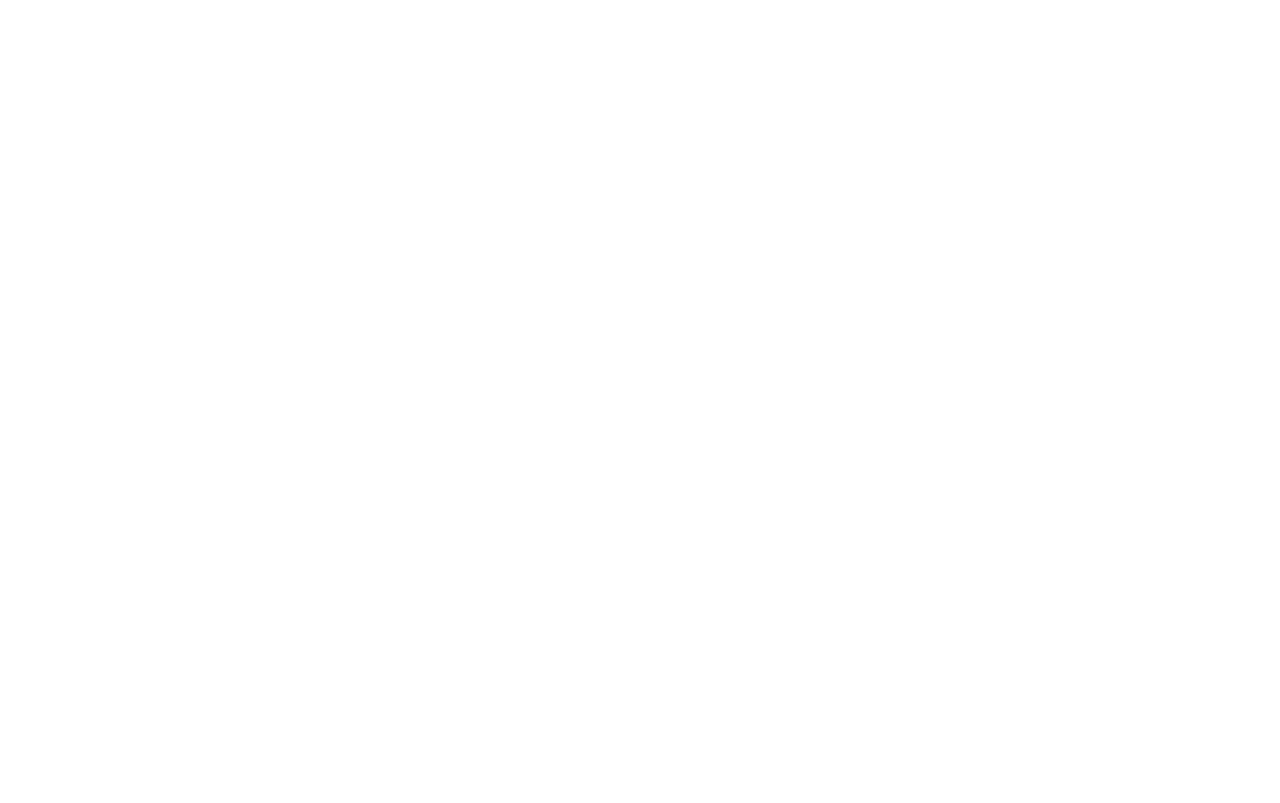
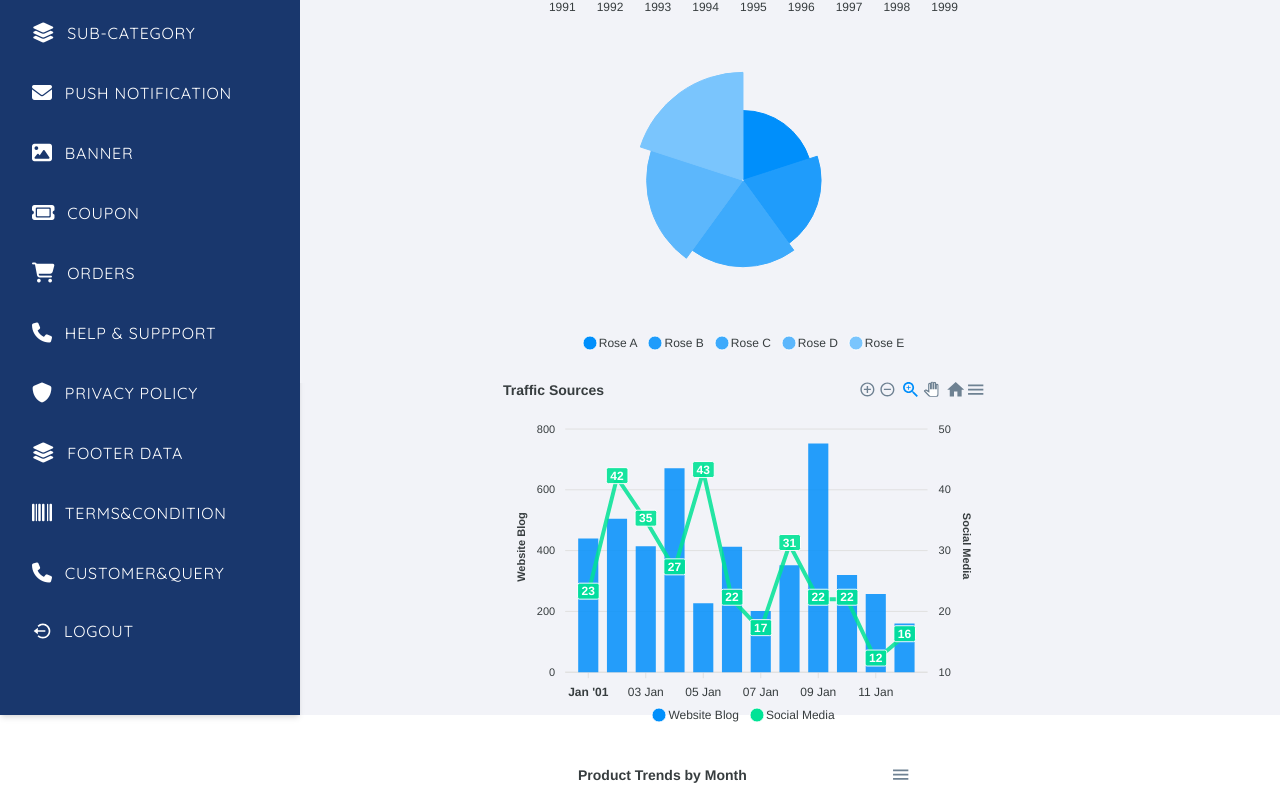
Before and after one commit to shishpal002react/Mr.-Lokender_admin_panel_update, a React (Create React App) app: page /sales_detail in a window 1280 px wide. Before the commit this address had no page. Shown: the part 417-1220 px from the top of the page. Before the commit the page ends 800 px from the top, so only its background shows below. Built offline with nearby package versions, Linux system fonts and the light colour scheme.

Commit message:
latest update

```diff
--- a/package.json
+++ b/package.json
@@ -7,6 +7,7 @@
     "@testing-library/react": "^13.3.0",
     "@testing-library/user-event": "^13.5.0",
     "antd": "^5.6.3",
+    "apexcharts": "^3.44.2",
     "axios": "^0.27.2",
     "bootstrap": "^5.2.2",
     "daisyui": "^2.24.0",
@@ -17,6 +18,7 @@
     "jodit-react": "^1.3.13",
     "mdb-react-ui-kit": "^5.0.0",
     "react": "^18.2.0",
+    "react-apexcharts": "^1.4.1",
     "react-bootstrap": "^2.5.0",
     "react-dom": "^18.2.0",
     "react-draft-wysiwyg": "^1.15.0",
--- a/src/App.js
+++ b/src/App.js
@@ -29,6 +29,7 @@
 import CustomerQuery from "./E-CommerceAdmin/pages/CustomerQueary/CustomerQuery";
 import ProductSingleView from "./E-CommerceAdmin/pages/Seller/ProductSingleView";
 import Footer_Data from "./E-CommerceAdmin/pages/Footer_data/Footer_Data";
+import SalesAnlysis from "./E-CommerceAdmin/pages/SalesAnalyis/SalesAnlysis";
 
 function App() {
   return (
@@ -50,6 +51,7 @@
         <Route path="/Orders" element={<EAdminOrders />} />
         <Route path="/privacy" element={<PrivacyPolicy />} />
         <Route path="/terms" element={<Terms />} />
+        <Route path="/sales_detail" element={<SalesAnlysis />} />
         <Route path="/seller/product/:id" element={<SellerProducts />} />
         <Route
           path="/seller/single/product/:id"
--- a/src/E-CommerceAdmin/layout/Sidebar.jsx
+++ b/src/E-CommerceAdmin/layout/Sidebar.jsx
@@ -22,11 +22,11 @@
       link: "/Customer",
       name: "Customers",
     },
-    // {
-    //   icon: <i className="fa-solid fa-user-tie text-xl mr-3 rounded-full"></i>,
-    //   link: "/VendorList",
-    //   name: "Sellers",
-    // },
+    {
+      icon: <i className="fa-solid fa-user-tie text-xl mr-3 rounded-full"></i>,
+      link: "/sales_detail",
+      name: "sales Detail",
+    },
     {
       icon: <i className="fa-solid fa-box text-xl mr-3 rounded-full"></i>,
       link: "/Product",
--- a/src/E-CommerceAdmin/pages/Orders/EAdminOrders.js
+++ b/src/E-CommerceAdmin/pages/Orders/EAdminOrders.js
@@ -8,6 +8,7 @@
 import axios from "axios";
 import { ToastContainer, toast } from "react-toastify";
 import "react-toastify/dist/ReactToastify.css";
+import SpinnerComp from "../../../SellerPanel/pages/Component/SpinnerComp";
 
 const EAdminOrders = () => {
   const [modalShow, setModalShow] = useState(false);
@@ -176,7 +177,8 @@
         </div>
         <section className="sectionCont">
           {data?.length === 0 || !data ? (
-            <Alert>No Data Found</Alert>
+            // <Alert>No Data Found</Alert>
+            <SpinnerComp />
           ) : (
             <>
               <div className="filterBox">
--- /dev/null
+++ b/src/E-CommerceAdmin/pages/SalesAnalyis/SalesAnlysis.jsx
@@ -0,0 +1,230 @@
+import React, { useState } from "react";
+import HOC from "../../layout/HOC";
+import Chart from "react-apexcharts";
+import ReactApexChart from "react-apexcharts";
+
+function SalesAnlysis() {
+  const [state, setState] = useState({
+    options: {
+      chart: {
+        id: "basic-bar",
+      },
+      xaxis: {
+        categories: [1991, 1992, 1993, 1994, 1995, 1996, 1997, 1998, 1999],
+      },
+    },
+    series: [
+      {
+        name: "series-1",
+        data: [30, 40, 45, 50, 49, 60, 70, 91],
+      },
+    ],
+  });
+
+  const [category, setCategory] = useState({
+    series: [42, 47, 52, 58, 65],
+    options: {
+      chart: {
+        width: 380,
+        type: "polarArea",
+      },
+      labels: ["Rose A", "Rose B", "Rose C", "Rose D", "Rose E"],
+      fill: {
+        opacity: 1,
+      },
+      stroke: {
+        width: 1,
+        colors: undefined,
+      },
+      yaxis: {
+        show: false,
+      },
+      legend: {
+        position: "bottom",
+      },
+      plotOptions: {
+        polarArea: {
+          rings: {
+            strokeWidth: 0,
+          },
+          spokes: {
+            strokeWidth: 0,
+          },
+        },
+      },
+      theme: {
+        monochrome: {
+          enabled: true,
+          shadeTo: "light",
+          shadeIntensity: 0.6,
+        },
+      },
+    },
+  });
+
+  const [month, setMonth] = useState({
+    series: [
+      {
+        name: "Website Blog",
+        type: "column",
+        data: [440, 505, 414, 671, 227, 413, 201, 352, 752, 320, 257, 160],
+      },
+      {
+        name: "Social Media",
+        type: "line",
+        data: [23, 42, 35, 27, 43, 22, 17, 31, 22, 22, 12, 16],
+      },
+    ],
+    options: {
+      chart: {
+        height: 350,
+        type: "line",
+      },
+      stroke: {
+        width: [0, 4],
+      },
+      title: {
+        text: "Traffic Sources",
+      },
+      dataLabels: {
+        enabled: true,
+        enabledOnSeries: [1],
+      },
+      labels: [
+        "01 Jan 2001",
+        "02 Jan 2001",
+        "03 Jan 2001",
+        "04 Jan 2001",
+        "05 Jan 2001",
+        "06 Jan 2001",
+        "07 Jan 2001",
+        "08 Jan 2001",
+        "09 Jan 2001",
+        "10 Jan 2001",
+        "11 Jan 2001",
+        "12 Jan 2001",
+      ],
+      xaxis: {
+        type: "datetime",
+      },
+      yaxis: [
+        {
+          title: {
+            text: "Website Blog",
+          },
+        },
+        {
+          opposite: true,
+          title: {
+            text: "Social Media",
+          },
+        },
+      ],
+    },
+  });
+
+  const [sales, setsales] = useState({
+    series: [
+      {
+        name: "Desktops",
+        data: [10, 41, 35, 51, 49, 62, 69, 91, 148],
+      },
+    ],
+    options: {
+      chart: {
+        height: 350,
+        type: "line",
+        zoom: {
+          enabled: false,
+        },
+      },
+      dataLabels: {
+        enabled: false,
+      },
+      stroke: {
+        curve: "straight",
+      },
+      title: {
+        text: "Product Trends by Month",
+        align: "left",
+      },
+      grid: {
+        row: {
+          colors: ["#f3f3f3", "transparent"], // takes an array which will be repeated on columns
+          opacity: 0.5,
+        },
+      },
+      xaxis: {
+        categories: [
+          "Jan",
+          "Feb",
+          "Mar",
+          "Apr",
+          "May",
+          "Jun",
+          "Jul",
+          "Aug",
+          "Sep",
+          "Oct",
+          "Nov",
+          "dec",
+        ],
+      },
+    },
+  });
+
+  return (
+    <>
+      <h4>Sales Details</h4>
+      <div
+        style={{
+          display: "flex",
+          width: "90%",
+          margin: "auto",
+          justifyContent: "space-evenly",
+          flexWrap: "wrap",
+          margin: "10px 0 10px",
+        }}
+      >
+        <div>
+          <Chart
+            options={state.options}
+            series={state.series}
+            type="bar"
+            width="500"
+          />
+        </div>
+
+        <div>
+          <ReactApexChart
+            options={category.options}
+            series={category.series}
+            type="polarArea"
+            width={380}
+          />
+        </div>
+        <div style={{ margin: "20px" }}>
+          <ReactApexChart
+            options={month.options}
+            series={month.series}
+            type="line"
+            height={350}
+            width={500}
+          />
+        </div>
+        <div>
+          {" "}
+          <ReactApexChart
+            options={sales.options}
+            series={sales.series}
+            type="line"
+            height={350}
+            width={350}
+          />
+        </div>
+      </div>
+    </>
+  );
+}
+
+export default HOC(SalesAnlysis);
--- a/src/E-CommerceAdmin/pages/SubCategory/ESubCategory.js
+++ b/src/E-CommerceAdmin/pages/SubCategory/ESubCategory.js
@@ -108,17 +108,21 @@
       e.preventDefault();
 
       const formdata = new FormData();
-      formdata.append("name", name);
-      formdata.append("categoryId", subCategoryId);
+      // formdata.append("name", name);
+      // formdata.append("categoryId", subCategoryId);
 
       console.log("ls", localStorage.getItem("token"));
-      let url = `${BaseUrl()}api/v1/admin/createCategory/${name}`;
+      let url = `${BaseUrl()}api/v1/admin/createSubCategory`;
       try {
-        const res = await axios.post(url, formdata, {
-          headers: {
-            Authorization: `Bearer ${localStorage.getItem("token")}`,
-          },
-        });
+        const res = await axios.post(
+          url,
+          { name: name, categoryId: subCategoryId },
+          {
+            headers: {
+              Authorization: `Bearer ${localStorage.getItem("token")}`,
+            },
+          }
+        );
         console.log("Data is create successfully", res.data);
         toast("Data is create successfully", {
           position: toast.POSITION.TOP_CENTER,
--- a/src/index.css
+++ b/src/index.css
@@ -24,7 +24,6 @@
 html {
   font-family: Quicksand !important;
 }
-
 
 ::-webkit-scrollbar {
   width: 10px;
@@ -539,3 +538,56 @@
 .Detail_Section .right_Cont ul {
   list-style-type: disc;
 }
+
+/* //scroller */
+.app1 {
+  margin-top: 30px;
+  position: relative;
+  width: 583px;
+  height: 221px;
+}
+
+.carousel {
+  overflow: hidden;
+}
+
+.slider {
+  display: flex;
+  transition: transform 0.5s ease-in-out;
+}
+
+.slide {
+  flex: 0 0 100%;
+}
+
+.dots {
+  position: absolute;
+  bottom: 10px;
+  left: 50%;
+  transform: translateX(-50%);
+  display: flex;
+  justify-content: center;
+  align-items: center;
+}
+
+.dot {
+  width: 10px;
+  height: 10px;
+  border-radius: 50%;
+  background-color: #ccc;
+  margin: 0 5px;
+  cursor: pointer;
+}
+
+.dot .active {
+  background-color: #333;
+}
+.image-text {
+  position: absolute;
+  bottom: 10px;
+  left: 10px;
+  color: white;
+  font-size: 18px;
+  font-weight: bold;
+  text-shadow: 2px 2px 4px rgba(0,  0,  0,  0.8);
+}
```
Also changed, not shown: 1 other file (tests, documents, lock files or other folders).
